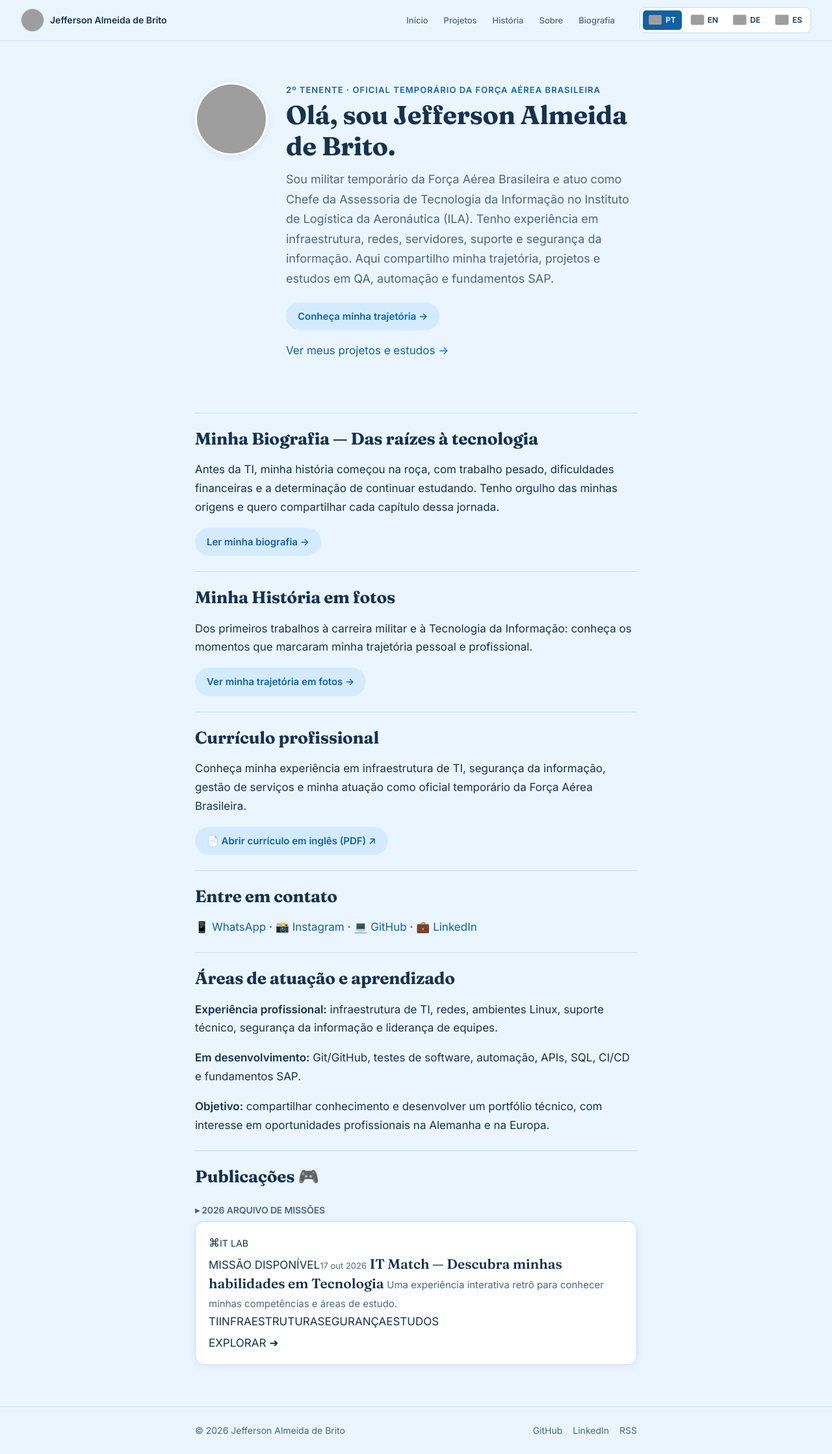
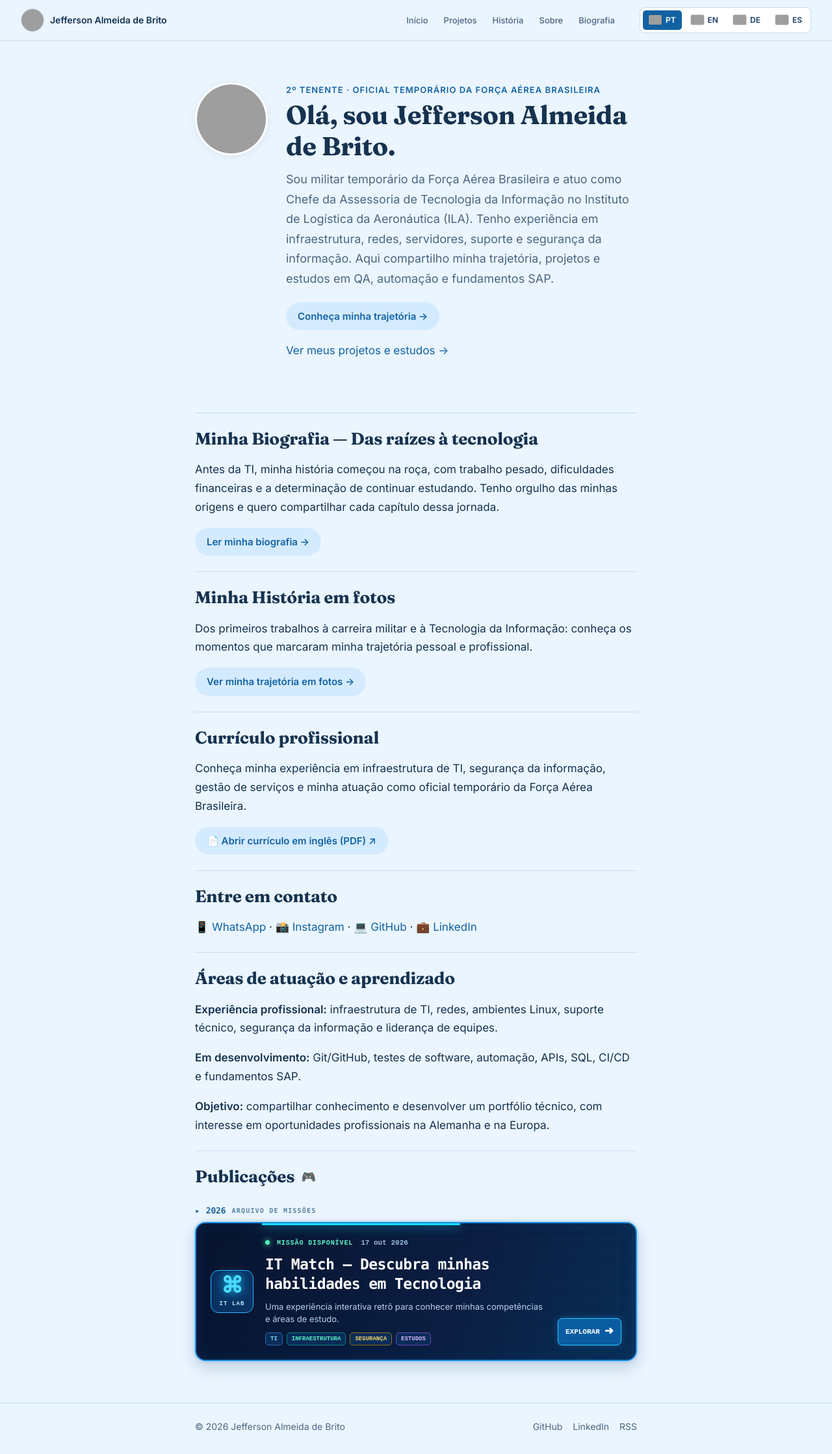
Before and after one commit to jeffersondk3/jeffersondk3.github.io, a Jekyll site: the page built from index.html, in a window 1280 px wide. Shown: the whole page at 65% size. Built offline with Jekyll 4.4.1, drawn with Linux system fonts in a browser that asks for light colours; grey boxes are pictures that could not be loaded.

Commit message:
Estiliza card de Publicações como painel neon de videogame responsivo

```diff
--- a/assets/css/style.css
+++ b/assets/css/style.css
@@ -354,3 +354,60 @@ h1, h2, h3 {
   vertical-align: middle;
   flex-shrink: 0;
 }
+
+
+/* Publicações: painel game / missão interativa */
+.game-posts .section-title { display:flex; align-items:center; gap:10px; }
+.game-heading-icon { font-family:system-ui,sans-serif; font-size:.7em; }
+.game-posts .game-year { color:#19669c; font:800 13px/1.4 ui-monospace,SFMono-Regular,Consolas,monospace; display:flex; align-items:center; gap:9px; }
+.game-year-label { color:#57809f; font-size:10px; letter-spacing:.12em; }
+.game-posts .post-list { gap:18px; }
+.game-post-card {
+  position:relative; isolation:isolate; overflow:hidden;
+  display:grid; grid-template-columns:66px minmax(0,1fr) auto; align-items:center;
+  gap:18px; min-height:188px; padding:22px;
+  background:linear-gradient(115deg,#07142f 0%,#0b1d41 58%,#092d54 100%);
+  border:2px solid #168de4; border-radius:16px; color:#e9f7ff;
+  box-shadow:0 0 0 3px rgba(13,139,236,.10),0 10px 25px rgba(8,37,80,.19),inset 0 0 25px rgba(22,141,228,.1);
+  transition:transform .2s ease,box-shadow .2s ease,border-color .2s ease;
+}
+.game-post-card::before {
+  content:""; position:absolute; inset:0; z-index:-1; opacity:.5;
+  background:linear-gradient(transparent 96%,rgba(43,169,255,.13) 97%),linear-gradient(90deg,transparent 96%,rgba(43,169,255,.1) 97%);
+  background-size:24px 24px;
+  mask-image:linear-gradient(90deg,transparent 15%,black 100%);
+}
+.game-post-card::after { content:""; position:absolute; top:0; left:15%; width:45%; height:3px; background:#19dcff; box-shadow:0 0 18px #19dcff; }
+.game-post-card:hover,.game-post-card:focus-visible {
+  transform:translateY(-3px); border-color:#36d6ff;
+  box-shadow:0 0 0 3px rgba(25,220,255,.18),0 14px 35px rgba(8,37,80,.28),inset 0 0 30px rgba(22,141,228,.15);
+  text-decoration:none;
+}
+.game-post-symbol {
+  width:66px;height:66px;display:flex;flex-direction:column;align-items:center;justify-content:center;
+  border:1px solid #25b9ff;border-radius:12px;background:rgba(12,80,151,.48);
+  color:#4bdbff;font:900 34px/1 ui-monospace,monospace;text-shadow:0 0 15px #1ec9ff;
+}
+.game-post-symbol small { margin-top:5px;font:700 9px/1 ui-monospace,monospace;letter-spacing:.12em;color:#b8ecff;text-shadow:none; }
+.game-post-content { display:grid;gap:10px;min-width:0; }
+.game-post-top { display:flex;align-items:center;gap:12px;flex-wrap:wrap; }
+.game-post-status { color:#5ff5c6;font:800 10px/1.5 ui-monospace,monospace;letter-spacing:.09em; }
+.game-online-dot { display:inline-block;width:7px;height:7px;margin-right:4px;border-radius:50%;background:#52f2b4;box-shadow:0 0 8px #52f2b4; }
+.game-post-card time { color:#9dbce2;font:600 11px/1.5 ui-monospace,monospace; }
+.game-post-card .post-title { color:#fff;font:800 clamp(17px,2.4vw,23px)/1.3 ui-monospace,Consolas,monospace;letter-spacing:-.025em; }
+.game-post-card .post-excerpt { color:#b7d0ec;font-size:13px;line-height:1.5; }
+.game-post-tags { display:flex;gap:6px;flex-wrap:wrap; }
+.game-post-tags span { padding:3px 7px;border:1px solid #236ab3;border-radius:5px;background:#0a2c58;color:#7ed6ff;font:700 9px/1.4 ui-monospace,monospace; }
+.game-post-tags span:nth-child(2){border-color:#087f81;color:#5cf1c5}
+.game-post-tags span:nth-child(3){border-color:#916f13;color:#f6d46e}
+.game-post-tags span:nth-child(4){border-color:#6c47ad;color:#d6b2ff}
+.game-post-action { display:flex;align-items:center;gap:7px;white-space:nowrap;align-self:end;padding:9px 11px;border:1px solid #2bc9ff;border-radius:7px;background:#095ca1;color:#fff;font:800 11px/1.3 ui-monospace,monospace;box-shadow:0 0 12px rgba(23,164,255,.3); }
+.game-post-action span { font-size:17px; }
+@media(max-width:680px) {
+  .game-post-card { grid-template-columns:44px minmax(0,1fr);gap:12px;padding:16px;min-height:0; }
+  .game-post-symbol { width:44px;height:44px;font-size:23px; }
+  .game-post-symbol small { font-size:7px; }
+  .game-post-action { grid-column:2;justify-self:start;align-self:auto; }
+  .game-post-card .post-title { font-size:17px; }
+}
+@media(prefers-reduced-motion:reduce) { .game-post-card { transition:none; } }
```
